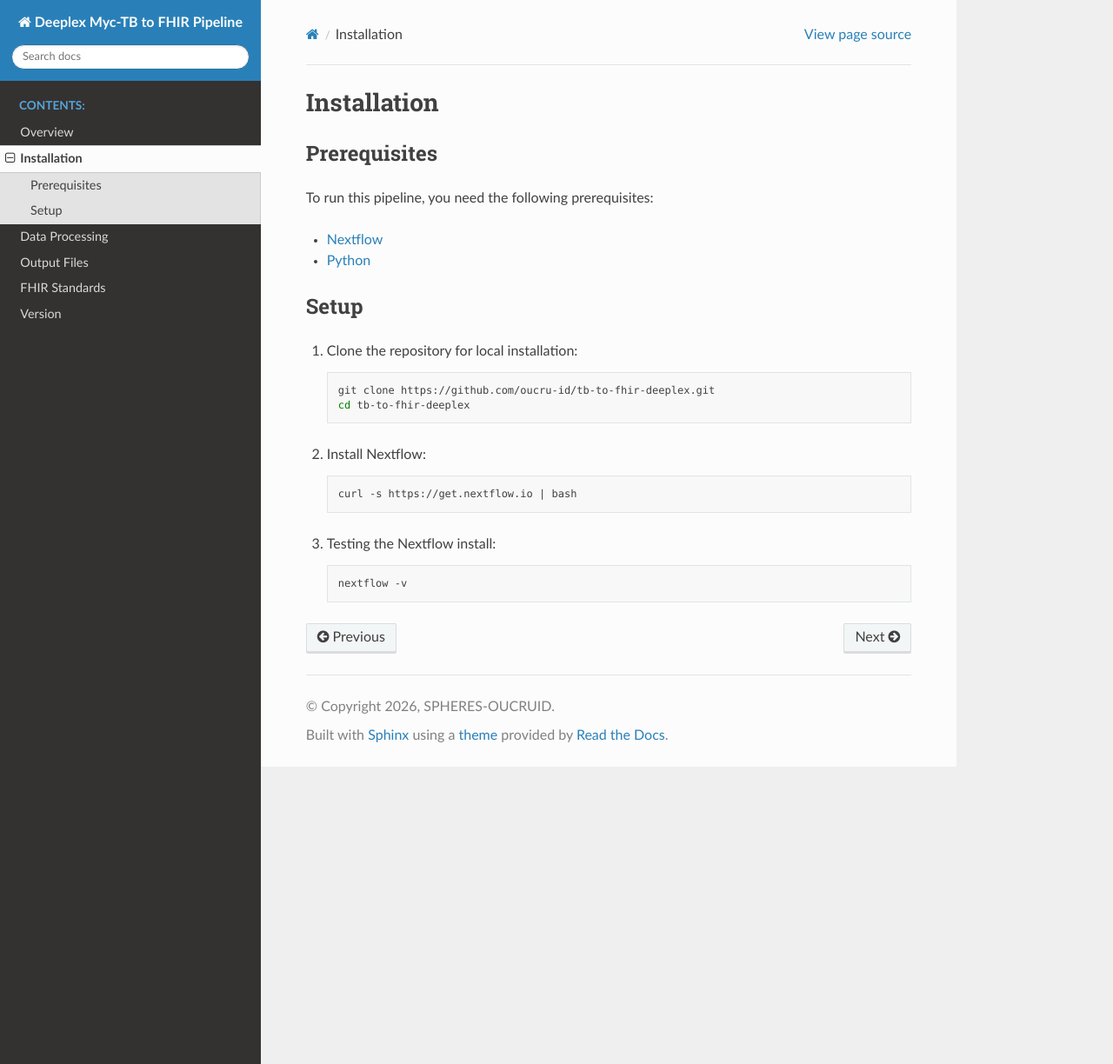
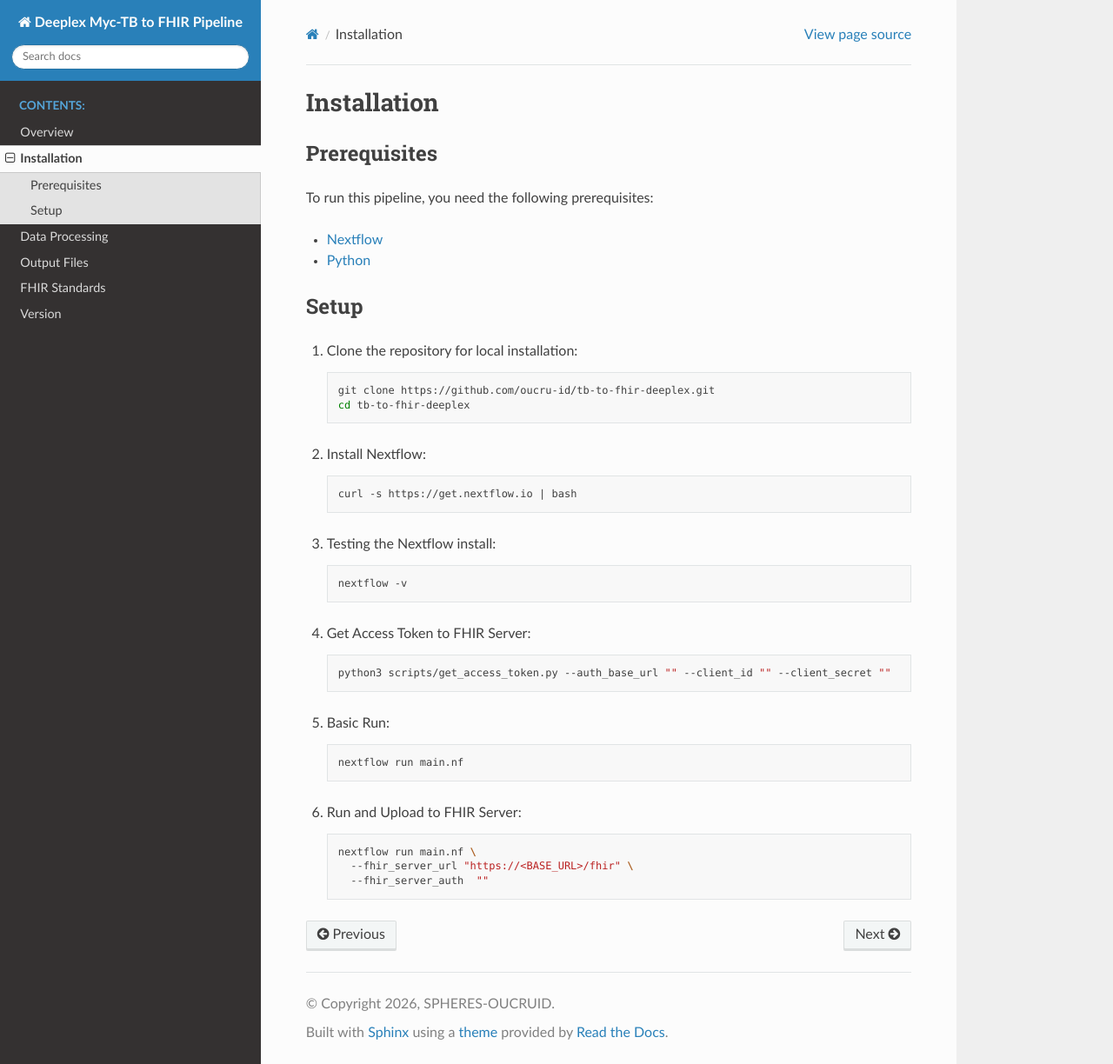
Before and after one commit to robind1/deeplex-tb-to-fhir-pipeline-docs, a Sphinx documentation site: the page built from docs/source/installation.md, in a window 1280 px wide and 1224 px high. Shown: the whole window at 87% size. Built offline with Sphinx 7.4.7 and the Read the Docs theme 3.1.0, drawn with Linux system fonts in a browser that asks for light colours.

Commit message:
Update installation.md

````diff
--- a/docs/source/installation.md
+++ b/docs/source/installation.md
@@ -20,3 +20,17 @@ To run this pipeline, you need the following prerequisites:
     ```bash
     nextflow -v
     ```
+4.  Get Access Token to FHIR Server:
+    ```bash
+    python3 scripts/get_access_token.py --auth_base_url "" --client_id "" --client_secret ""
+    ```
+5.  Basic Run:
+    ```bash
+    nextflow run main.nf
+    ```
+6.  Run and Upload to FHIR Server:
+    ```bash
+    nextflow run main.nf \
+      --fhir_server_url "https://<BASE_URL>/fhir" \
+      --fhir_server_auth  ""
+    ```
````
